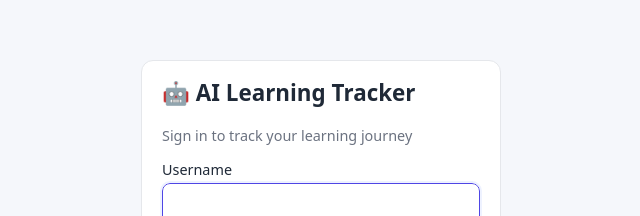
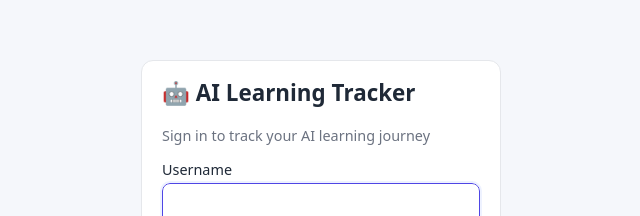
Before and after one commit to ManishDeveloper/AILearningTracker, a React (Vite) app: page / in a window 1280 px wide. Shown: the part 182-398 px from the top of the page, without its empty margins (319-959 px from the left). Built offline with nearby package versions, Linux system fonts and the light colour scheme.

Commit message:
update text

```diff
--- a/src/components/Login.tsx
+++ b/src/components/Login.tsx
@@ -19,7 +19,7 @@ export default function Login({ onLogin }: { onLogin: (user: User) => void }) {
     <div className="login-wrap">
       <form className="card login-card" onSubmit={handleSubmit}>
         <h1>🤖 AI Learning Tracker</h1>
-        <p className="muted">Sign in to track your learning journey</p>
+        <p className="muted">Sign in to track your AI learning journey</p>
         <label>
           Username
           <input
```
